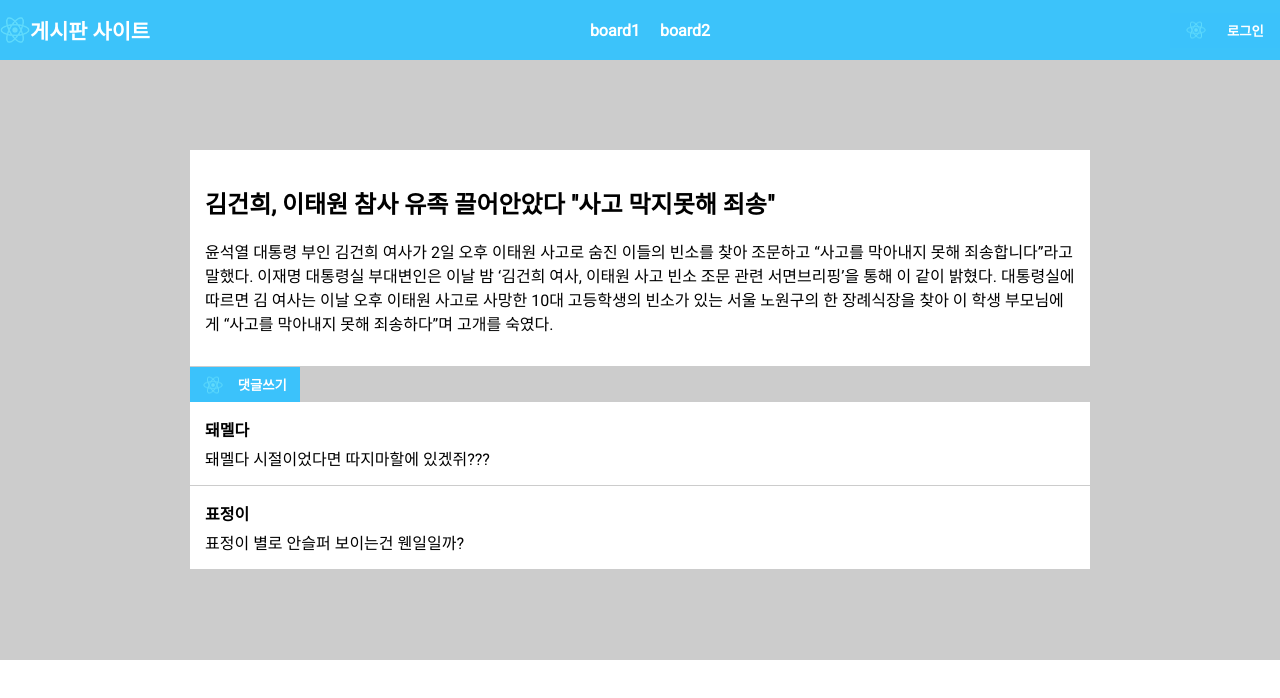
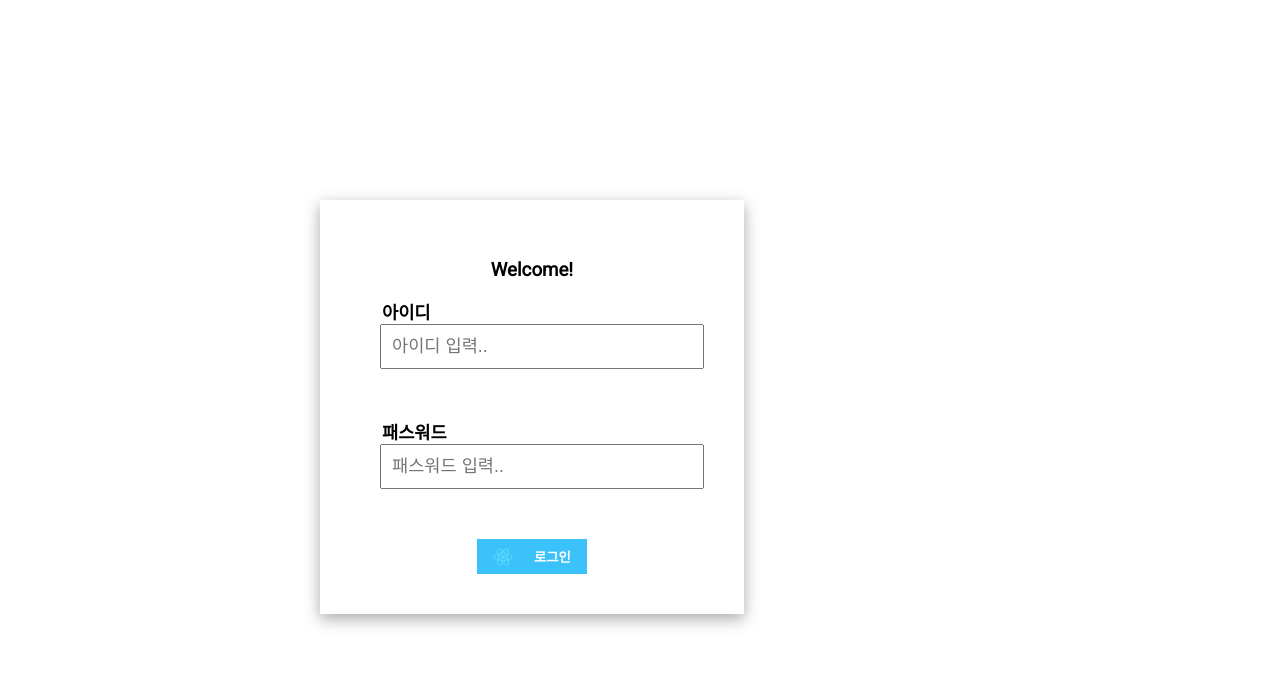
Before and after one commit to cjlee9393/bulletin-board-front, a React (Create React App) app: page / in a window 1280 px wide. Shown: the top 698 px of the page. Built offline with nearby package versions, Linux system fonts and the light colour scheme.

Commit message:
refactor app.js

```diff
--- a/src/App.js
+++ b/src/App.js
@@ -4,11 +4,20 @@ import { DocumentListPage } from './DocumentListPage';
 import { DocumentPage } from './DocumentPage';
 
 import { MemoryRouter, Routes, Route } from 'react-router-dom';
-
 import { boards, writers } from './data';
+import { useState } from 'react';
+import { Login } from './Login';
+import { useWriter } from './hook-utils/hooks';
 
 function App() {
-  const writer = writers[0];
+  const {writer, setWriter} = useWriter();
+  const initialState = writer !== null;
+
+  const [isLoggedIn, setIsLoggedIn] = useState(initialState);
+
+  if (!isLoggedIn) return (
+    <Login setIsLoggedIn={setIsLoggedIn} />
+  )
 
   return (
     <>
--- a/src/Login.js
+++ b/src/Login.js
@@ -37,7 +37,7 @@ export const authenticate = (username, password) => {
 }
 
 export const Login = ({
-    setIsLoggedIn
+    setIsLoggedIn = () => {}
 }) => {
     const [username, setUsername] = useState('');
     const [password, setPassword] = useState('');
@@ -48,7 +48,7 @@ export const Login = ({
 
         if (writer){
             setWriter(writer);
-            // TODO: run setIsLoggedIn
+            setIsLoggedIn(true);
 
         }else{
             alert('login failed');
```
Also changed, not shown: 1 other file (tests, documents, lock files or other folders).
